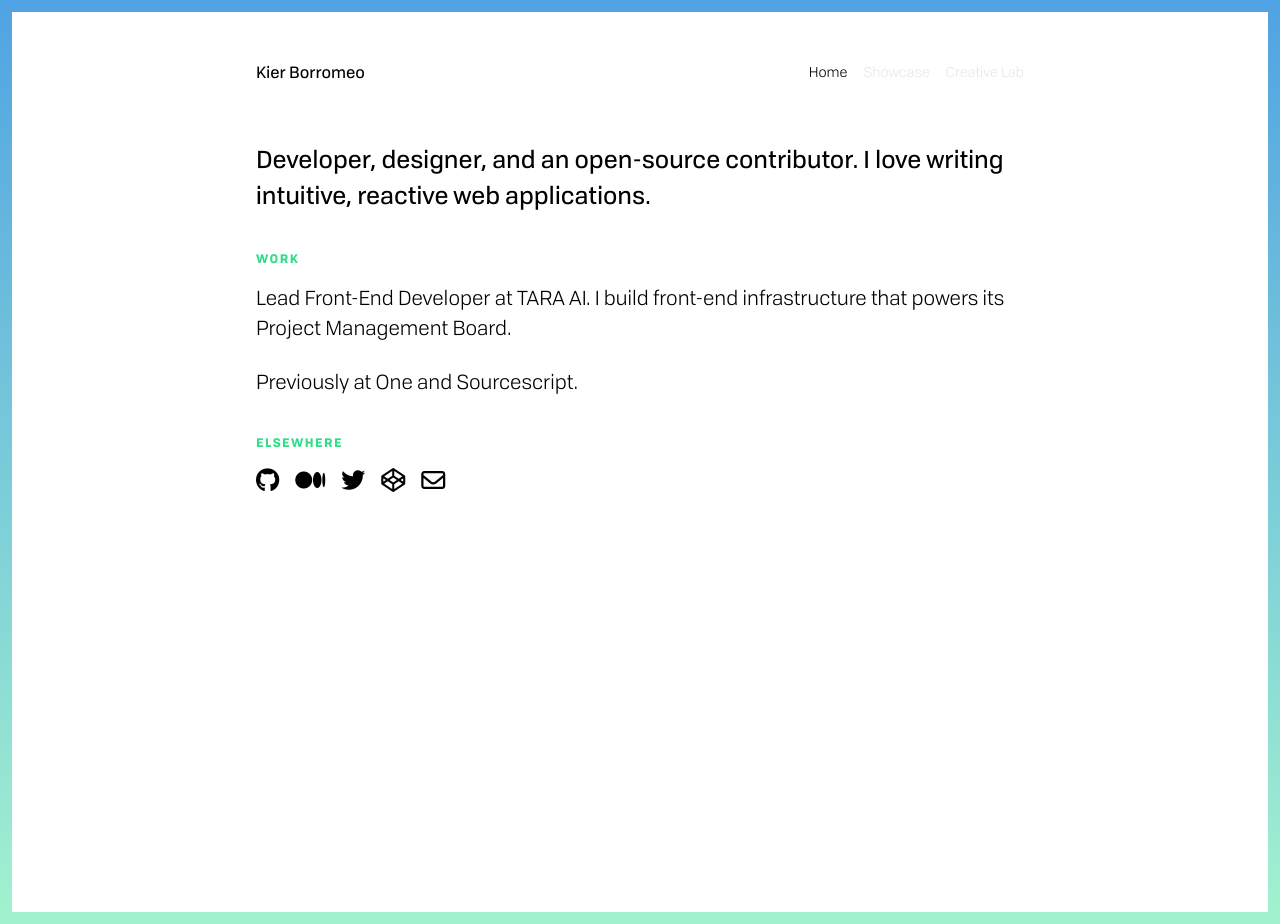
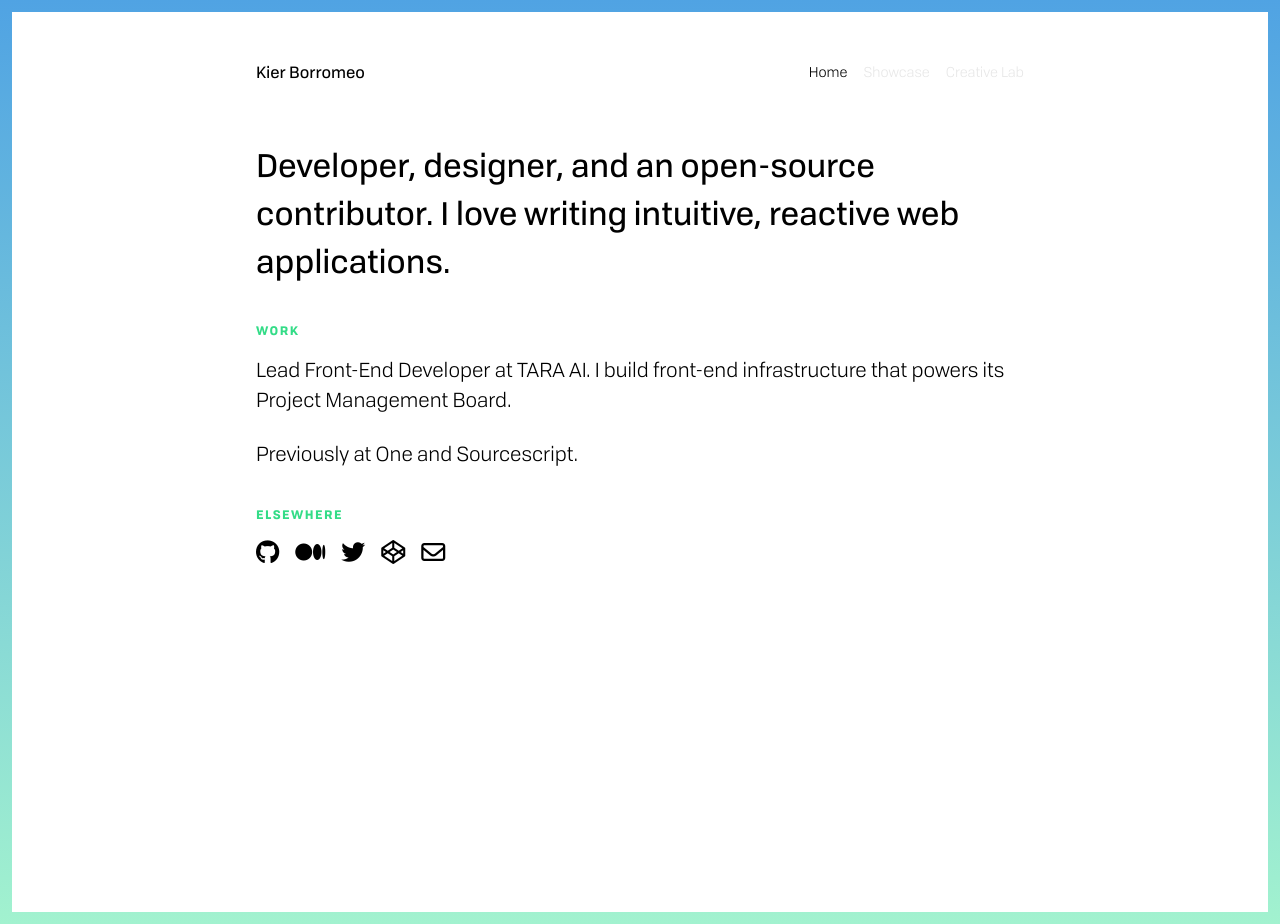
Before and after one commit to srph/websait, a Jekyll site: the page built from index.html, in a window 1280 px wide. Built offline with Jekyll 4.4.1, drawn with Linux system fonts in a browser that asks for light colours; nearby versions of some CDN libraries.

Commit message:
Lead font size

```diff
--- a/_sass/components/_formatted-content.scss
+++ b/_sass/components/_formatted-content.scss
@@ -9,7 +9,12 @@
   }
 
   > .lead {
+    margin-bottom: 0;
     font-size: $font-size-h2;
+
+    @include breakpoint-md {
+      font-size: $font-size-h1;
+    }
   }
 
   > .body {
```
